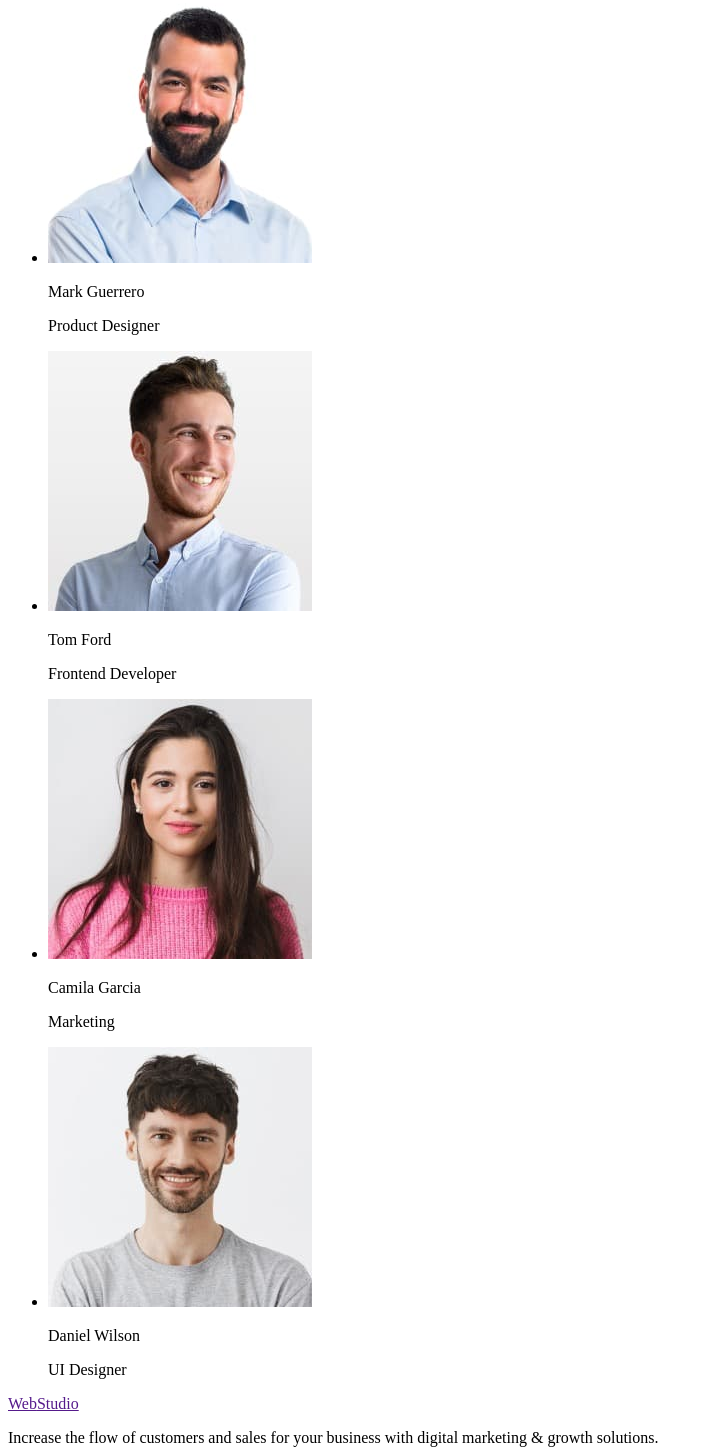
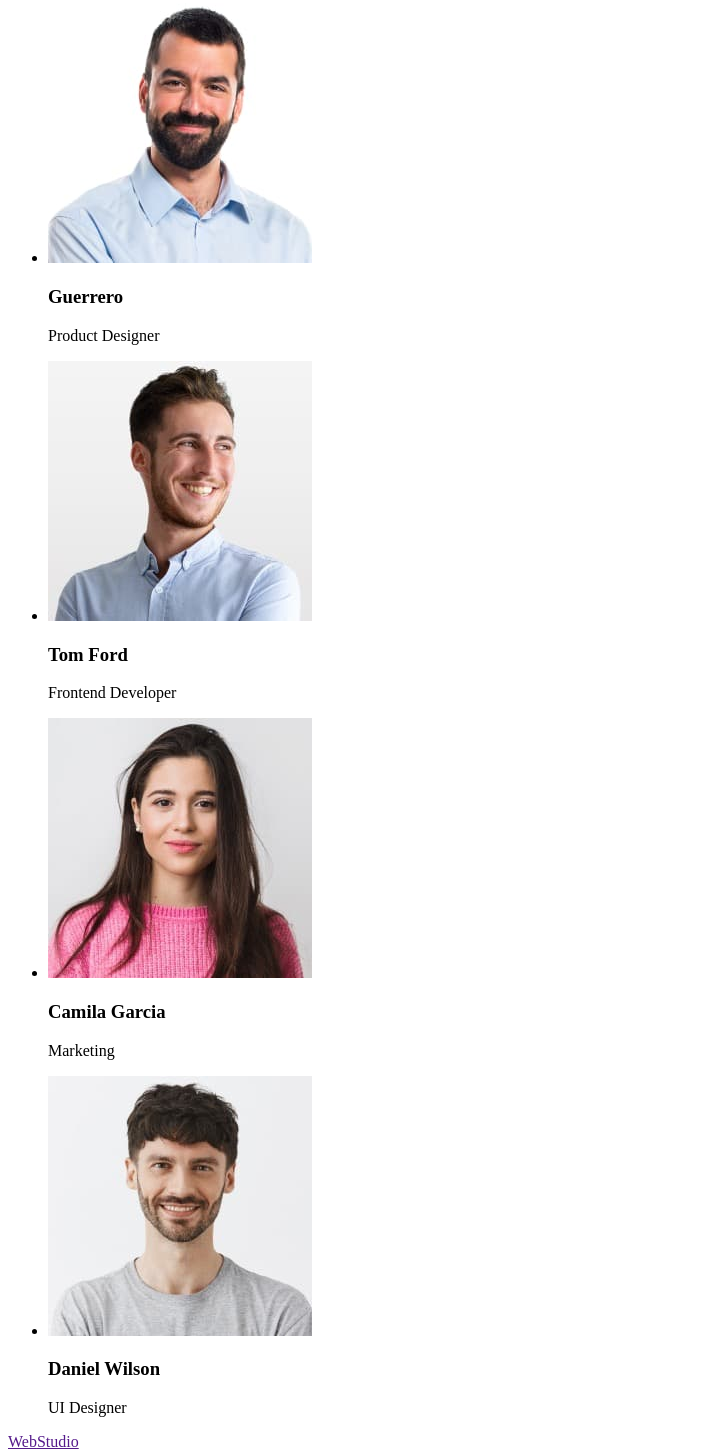
Before and after one commit to AnastasiiaTitarenko/goit-markup-hw-01, a plain HTML site: page index.html in a window 1280 px wide. Shown: the part 609-2062 px from the top of the page, without its empty margins (0-713 px from the left). Drawn offline with Linux system fonts and the light colour scheme.

Commit message:
changes
<p> to <h3> our team people names

```diff
--- a/index.html
+++ b/index.html
@@ -85,25 +85,25 @@
         <ul>
           <li>
             <img src="./images/img.jpg" alt="" width="264" height="260" />
-            <p>Mark Guerrero</p>
+            <h3>Guerrero</h3>
             <p>Product Designer</p>
           </li>
 
           <li>
             <img src="./images/img-2.jpg" alt="" width="264" height="260" />
-            <p>Tom Ford</p>
+            <h3>Tom Ford</h3>
             <p>Frontend Developer</p>
           </li>
 
           <li>
             <img src="./images/img-3.jpg" alt="" width="264" height="260" />
-            <p>Camila Garcia</p>
+            <h3>Camila Garcia</h3>
             <p>Marketing</p>
           </li>
 
           <li>
             <img src="./images/img-4.jpg" alt="" width="264" height="260" />
-            <p>Daniel Wilson</p>
+            <h3>Daniel Wilson</h3>
             <p>UI Designer</p>
           </li>
         </ul>
```
